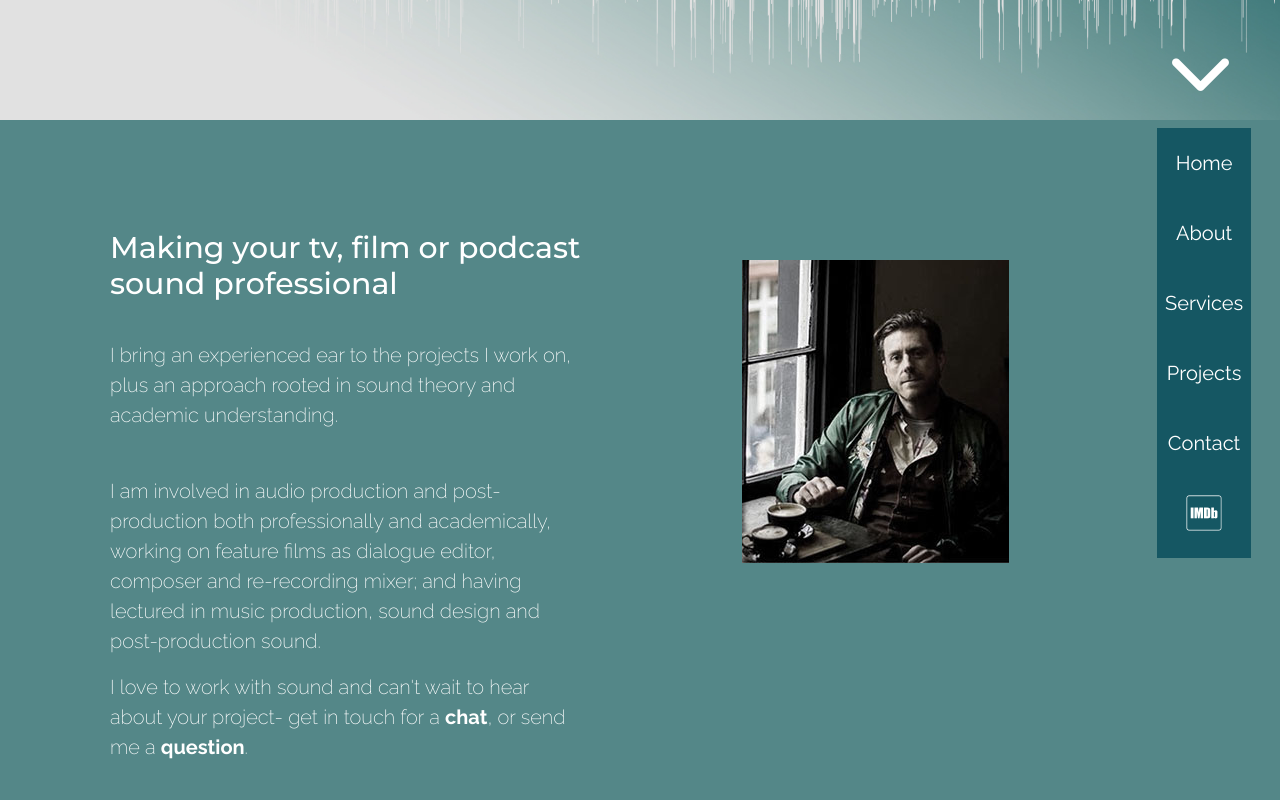
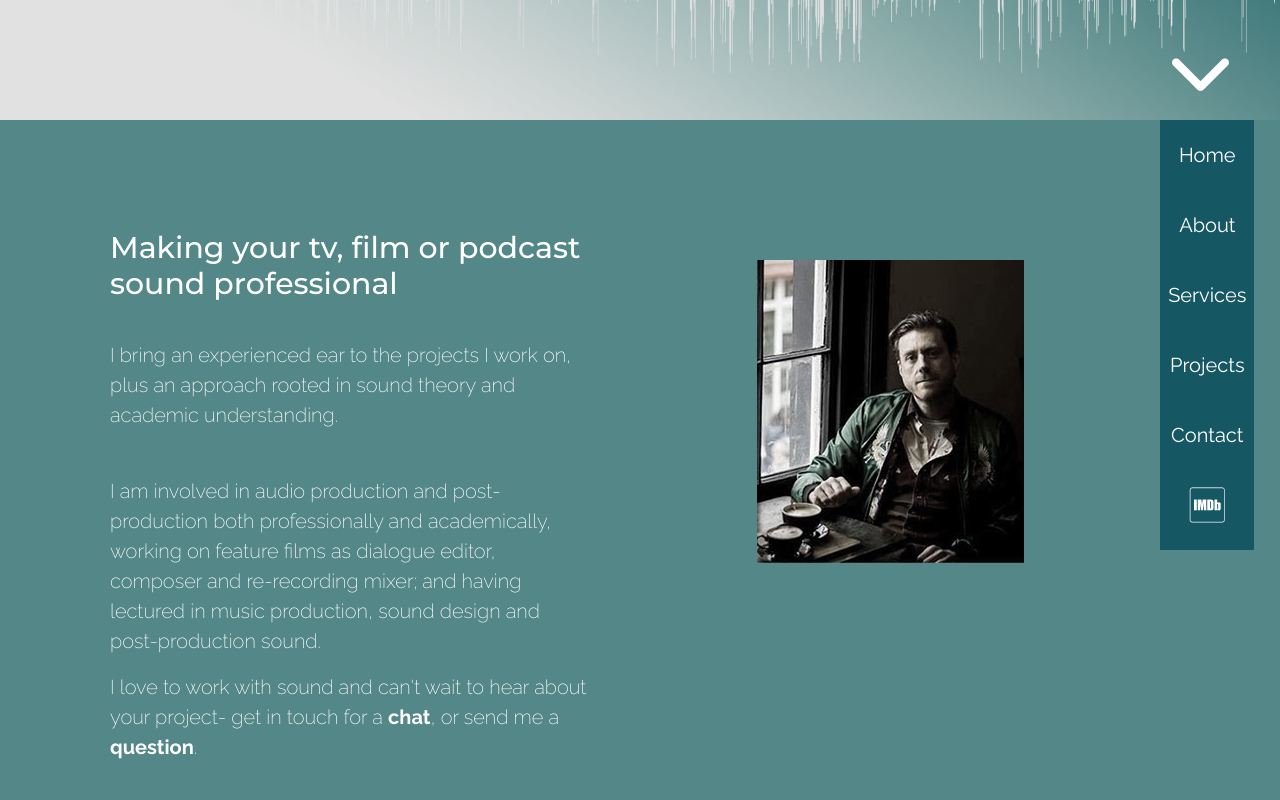
Before and after one commit to Code-Institute-Submissions/alexrwinter, a plain HTML site: page index.html in a window 1280 px wide. Shown: the part 680-1480 px from the top of the page. Drawn offline with nearby package versions, Linux system fonts and the light colour scheme.

Commit message:
aligning chevron and nav

```diff
--- a/assets/css/style.css
+++ b/assets/css/style.css
@@ -75,13 +75,17 @@ i {
 
 .navbar {
     float: right;
+    padding: 0;
 }
 
 /*---------navbar scrolling--------------*/
 #main-navbar {
     font-family: 'Raleway', sans-serif;
     font-weight: 400;
-    margin-right: 1%;
+    padding-right:2%;
+    padding-top:0;
+    margin-top:0;
+    border: 0;
 }
 
 #main-navbar .nav-item {
@@ -317,7 +321,6 @@ i {
     padding-right: 100px;
 }
 
-
 .service-text {
     color: #548788;
     font-family: 'Raleway', sans-serif;
--- a/index.html
+++ b/index.html
@@ -43,7 +43,8 @@
 			<a href="#about" class="animated infinite pulse chevron"><i class="fas fa-chevron-down"></i></a></div>
 		<div class="d-md-none">
 			<div class="chevron-bar">
-				<a href="#about"><i id="chevron" class="chevron-bar-chevron animated infinite pulse fas fa-chevron-down"></i></a>
+				<a
+					href="#about"><i id="chevron" class="chevron-bar-chevron animated infinite pulse fas fa-chevron-down"></i></a>
 			</div>
 		</div>
 	</div>
@@ -51,8 +52,10 @@
 
 	<!---------------------------------Scrollspy Navbar (sticky top)----------------------------------------->
 	<nav id="main-navbar" class="navbar sticky-top navbar-expand-md">
+		<nav class="navbar navbar-expand-lg navbar-light">
+			<button class="navbar-toggler" type="button" data-toggle="collapse" data-target="#navbarNavAltMarkup" aria-controls="navbarNavAltMarkup" aria-expanded="false" aria-label="Toggle navigation">
+            <span class="navbar-toggler-icon"></span></button>
 			<div class="collapse navbar-collapse" id="navbarNavAltMarkup">
-			<button class="navbar-toggler" type="button" data-toggle="collapse" data-target="#navbarNavAltMarkup" aria-controls="navbarNavAltMarkup" aria-expanded="false" aria-label="Toggle navigation"></button>
 				<div class="navbar-nav flex-column">
 					<a class="nav-item nav-link" href="#home">Home <span class="sr-only">(current)</span></a>
 					<a class="nav-item nav-link" href="#about">About</a>
@@ -63,6 +66,7 @@
 						target="_blank"><i class="fab fa-imdb"></i></a>
 				</div>
 			</div>
+		</nav>
 	</nav>
 	<!------------------------------------------------------------------------------------------------------->
 
@@ -84,10 +88,11 @@
 						<p>
 							I am involved in audio production and post-production both professionally and academically,
 							working on feature films as dialogue editor, composer and
-						re-recording mixer; and having lectured in music production, sound design and post-production
+							re-recording mixer; and having lectured in music production, sound design and
+							post-production
 							sound.<br></p>
-                        <p>I love to work with sound and can't wait to hear about your project- get in touch for a <a
-							href="#">chat</a>, or send me a <a href="#">question</a>
+							<p>I love to work with sound and can't wait to hear about your project- get in touch for a
+								<a href="#">chat</a>, or send me a <a href="#">question</a>
 							</p>
 					</div>
 				</div>
```
Lines whose indentation alone changed are shown as unchanged.
